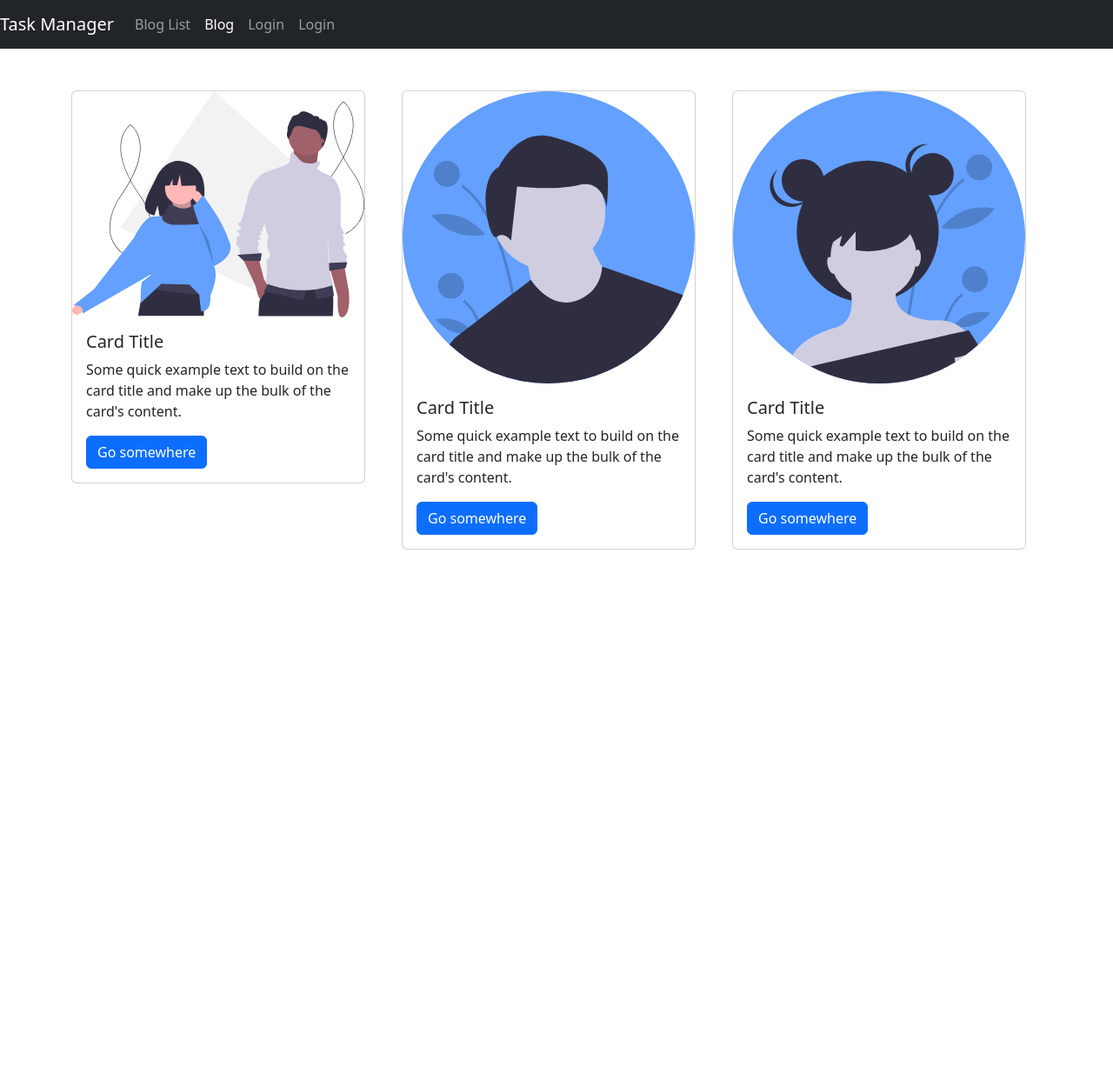
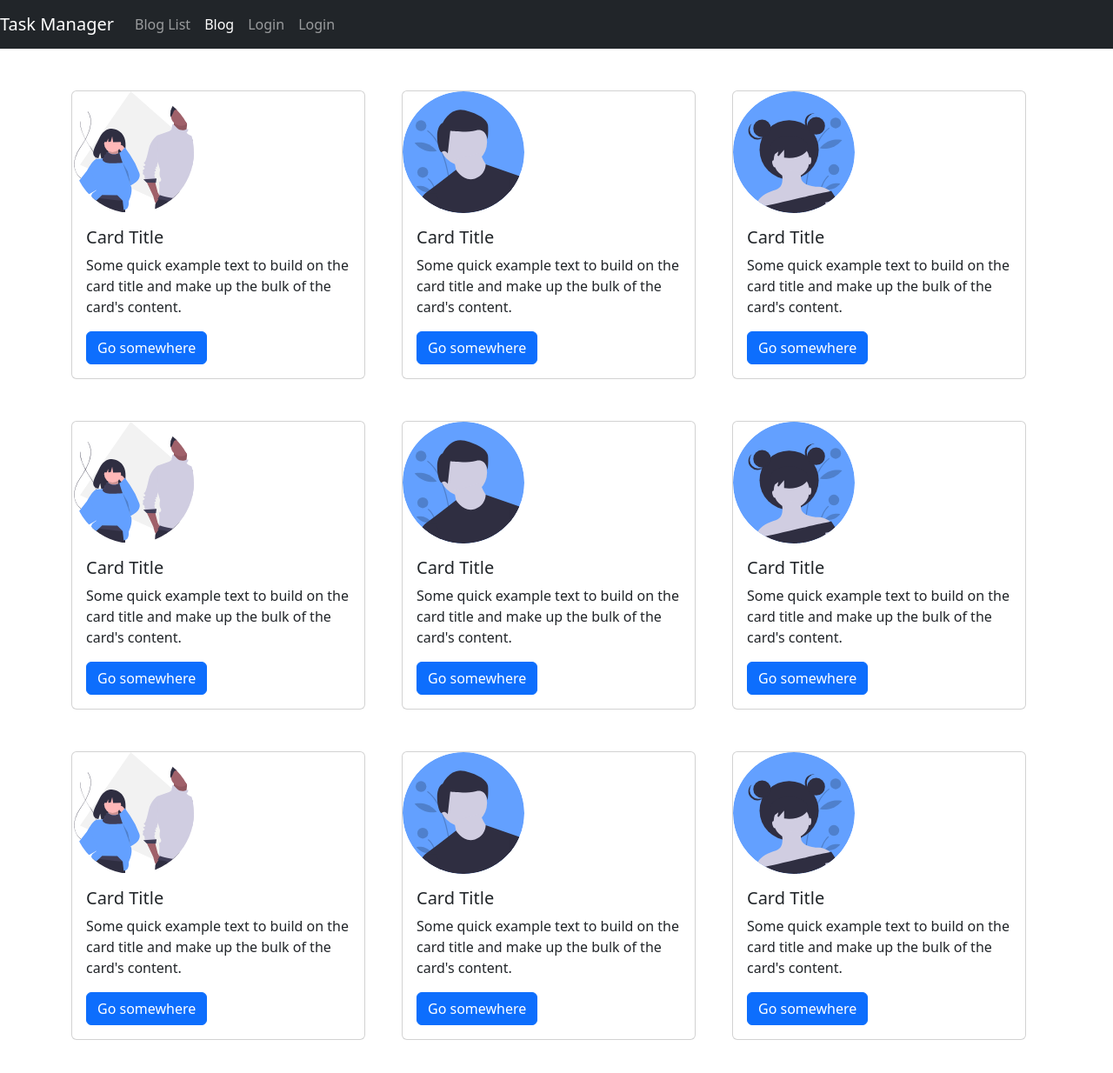
Before and after one commit to claudiaramiz/proyecto_final_frontend, a React (Create React App) app: page /Blog in a window 1280 px wide. Shown: the top 1234 px of the page at 87% size. Before the commit the page ends 800 px from the top, so only its background shows below. Built offline with nearby package versions, Linux system fonts and the light colour scheme.

Commit message:
Add blog information

```diff
--- a/src/components/Blog.js
+++ b/src/components/Blog.js
@@ -9,7 +9,12 @@ const Blog = () => {
       <Row className="mt-5">
         <Col xs={{ span: 6 }} md={{ span: 4 }} className="mb-5">
           <Card style={{ width: '95%' }}>
-            <Card.Img variant="top" src="/img/users-card.svg" />
+            <Card.Img variant="top" src="/img/users-card.svg"
+              style={{
+                width: '140px', height:'140px',
+                borderRadius: '50%',
+                objectFit: 'cover'
+              }} />
             <Card.Body>
               <Card.Title>Card Title</Card.Title>
               <Card.Text>
@@ -22,7 +27,12 @@ const Blog = () => {
         </Col>
         <Col xs={{ span: 6 }} md={{ span: 4 }} className="mb-5">
           <Card style={{ width: '95%' }}>
-            <Card.Img variant="top" src="/img/male_avatar.svg" />
+            <Card.Img variant="top" src="/img/male_avatar.svg"
+              style={{
+                width: '140px', height:'140px',
+                borderRadius: '50%',
+                objectFit: 'cover'
+              }} />
             <Card.Body>
               <Card.Title>Card Title</Card.Title>
               <Card.Text>
@@ -35,7 +45,120 @@ const Blog = () => {
         </Col>
         <Col xs={{ span: 6 }} md={{ span: 4 }} className="mb-5">
           <Card style={{ width: '95%' }}>
-            <Card.Img variant="top" src="/img/female_avatar.svg" />
+            <Card.Img variant="top" src="/img/female_avatar.svg"
+              style={{
+                width: '140px', height:'140px',
+                borderRadius: '50%',
+                objectFit: 'cover'
+              }} />
+            <Card.Body>
+              <Card.Title>Card Title</Card.Title>
+              <Card.Text>
+                Some quick example text to build on the card title and make up the
+                bulk of the card's content.
+              </Card.Text>
+              <Button variant="primary">Go somewhere</Button>
+            </Card.Body>
+          </Card>
+        </Col>
+        <Col xs={{ span: 6 }} md={{ span: 4 }} className="mb-5">
+          <Card style={{ width: '95%' }}>
+            <Card.Img variant="top" src="/img/users-card.svg"
+              style={{
+                width: '140px', height:'140px',
+                borderRadius: '50%',
+                objectFit: 'cover'
+              }} />
+            <Card.Body>
+              <Card.Title>Card Title</Card.Title>
+              <Card.Text>
+                Some quick example text to build on the card title and make up the
+                bulk of the card's content.
+              </Card.Text>
+              <Button variant="primary">Go somewhere</Button>
+            </Card.Body>
+          </Card>
+        </Col>
+        <Col xs={{ span: 6 }} md={{ span: 4 }} className="mb-5">
+          <Card style={{ width: '95%' }}>
+            <Card.Img variant="top" src="/img/male_avatar.svg"
+              style={{
+                width: '140px', height:'140px',
+                borderRadius: '50%',
+                objectFit: 'cover'
+              }} />
+            <Card.Body>
+              <Card.Title>Card Title</Card.Title>
+              <Card.Text>
+                Some quick example text to build on the card title and make up the
+                bulk of the card's content.
+              </Card.Text>
+              <Button variant="primary">Go somewhere</Button>
+            </Card.Body>
+          </Card>
+        </Col>
+        <Col xs={{ span: 6 }} md={{ span: 4 }} className="mb-5">
+          <Card style={{ width: '95%' }}>
+            <Card.Img variant="top" src="/img/female_avatar.svg"
+              style={{
+                width: '140px', height:'140px',
+                borderRadius: '50%',
+                objectFit: 'cover'
+              }} />
+            <Card.Body>
+              <Card.Title>Card Title</Card.Title>
+              <Card.Text>
+                Some quick example text to build on the card title and make up the
+                bulk of the card's content.
+              </Card.Text>
+              <Button variant="primary">Go somewhere</Button>
+            </Card.Body>
+          </Card>
+        </Col>
+        <Col xs={{ span: 6 }} md={{ span: 4 }} className="mb-5">
+          <Card style={{ width: '95%' }}>
+            <Card.Img variant="top" src="/img/users-card.svg"
+              style={{
+                width: '140px', height:'140px',
+                borderRadius: '50%',
+                objectFit: 'cover'
+              }} />
+            <Card.Body>
+              <Card.Title>Card Title</Card.Title>
+              <Card.Text>
+                Some quick example text to build on the card title and make up the
+                bulk of the card's content.
+              </Card.Text>
+              <Button variant="primary">Go somewhere</Button>
+            </Card.Body>
+          </Card>
+        </Col>
+        <Col xs={{ span: 6 }} md={{ span: 4 }} className="mb-5">
+          <Card style={{ width: '95%' }}>
+            <Card.Img variant="top" src="/img/male_avatar.svg"
+              style={{
+                width: '140px', height:'140px',
+                borderRadius: '50%',
+                objectFit: 'cover'
+              }} />
+            <Card.Body>
+              <Card.Title>Card Title</Card.Title>
+              <Card.Text>
+                Some quick example text to build on the card title and make up the
+                bulk of the card's content.
+              </Card.Text>
+              <Button variant="primary">Go somewhere</Button>
+            </Card.Body>
+          </Card>
+        </Col>
+        <Col xs={{ span: 6 }} md={{ span: 4 }} className="mb-5">
+          <Card style={{ width: '95%' }}>
+            <Card.Img variant="top" src="/img/female_avatar.svg"
+              style={{
+                width: '140px', height:'140px',
+                borderRadius: '50%',
+                objectFit: 'cover'
+              }} />
             <Card.Body>
               <Card.Title>Card Title</Card.Title>
               <Card.Text>
```
